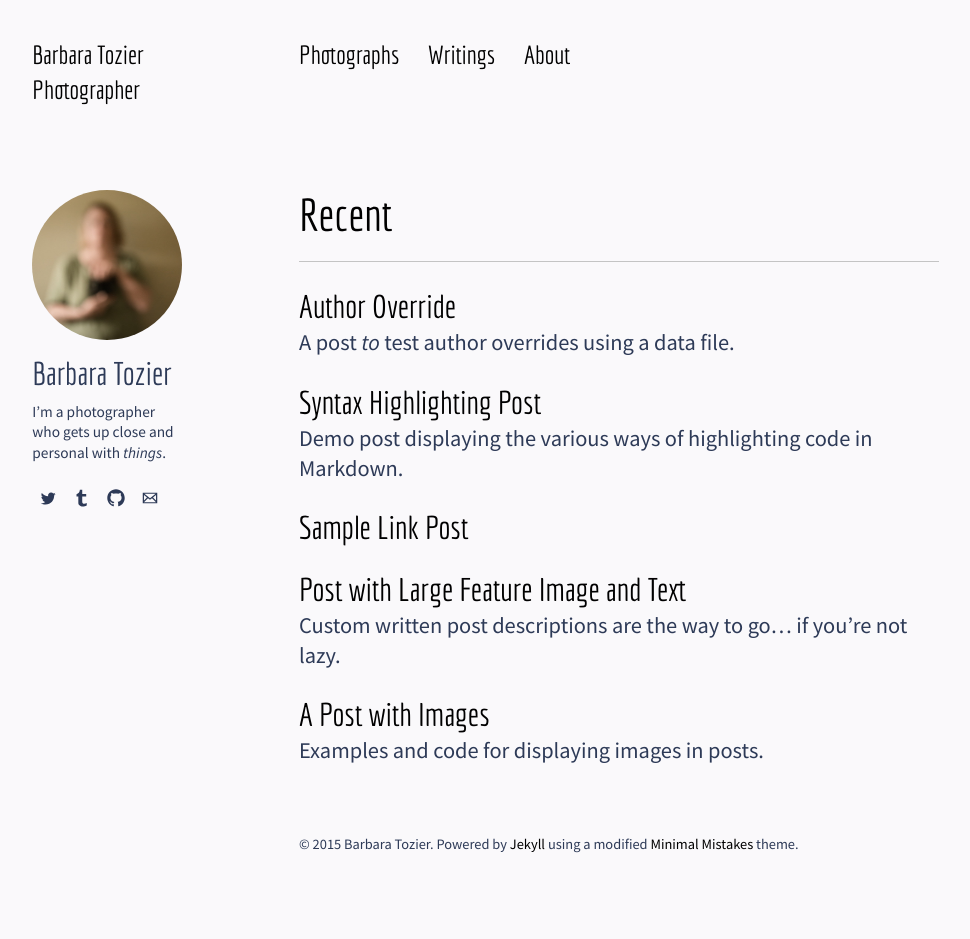
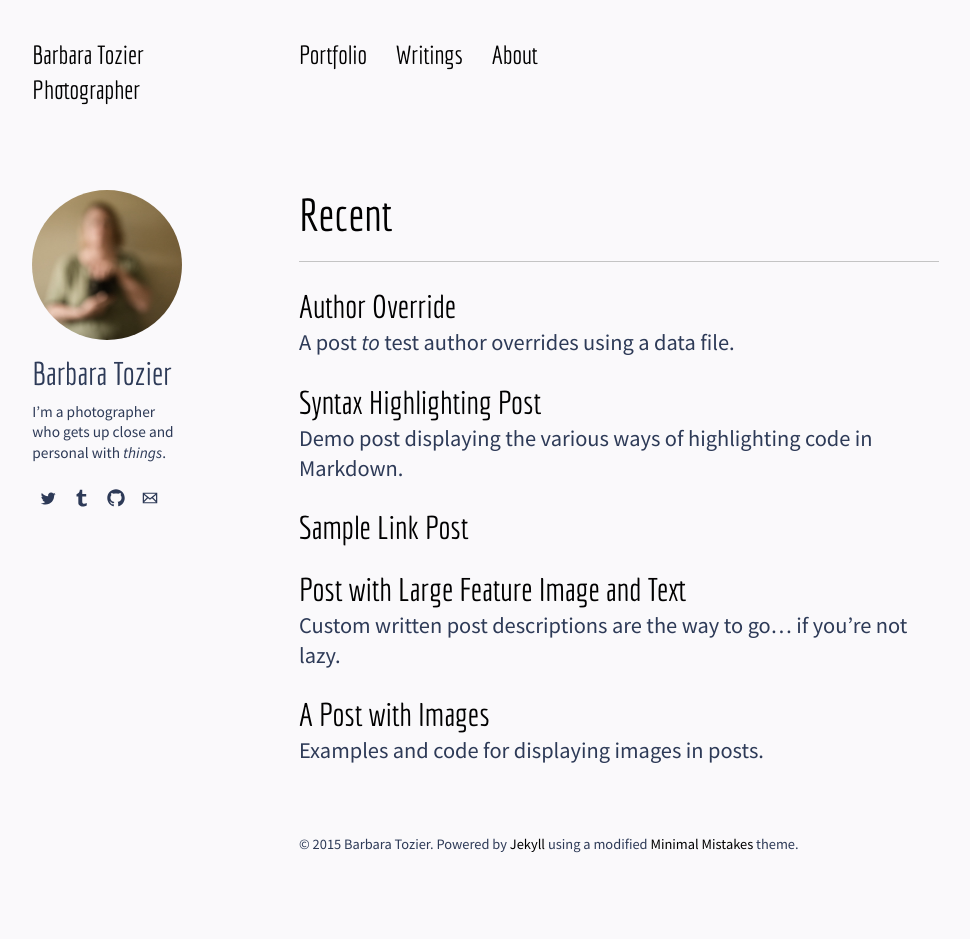
Before and after one commit to logista/btsite, a Jekyll site: the page built from index.md, in a window 1280 px wide. Shown: the whole page, without its empty margins (21-991 px from the left). Built offline with Jekyll 4.4.1, drawn with Linux system fonts in a browser that asks for light colours; nearby versions of some CDN libraries.

Commit message:
rename link as portfolio
i may not always do photos?

```diff
--- a/_data/navigation.yml
+++ b/_data/navigation.yml
@@ -1,10 +1,10 @@
 # Site navigation links
 
-- title: Photographs
-  url: /photographs/
+- title: Portfolio
+  url: /portfolio/
 
 - title: Writings
-  url: /
+  url: /writings/
 
 - title: About
   url: /about/
```
